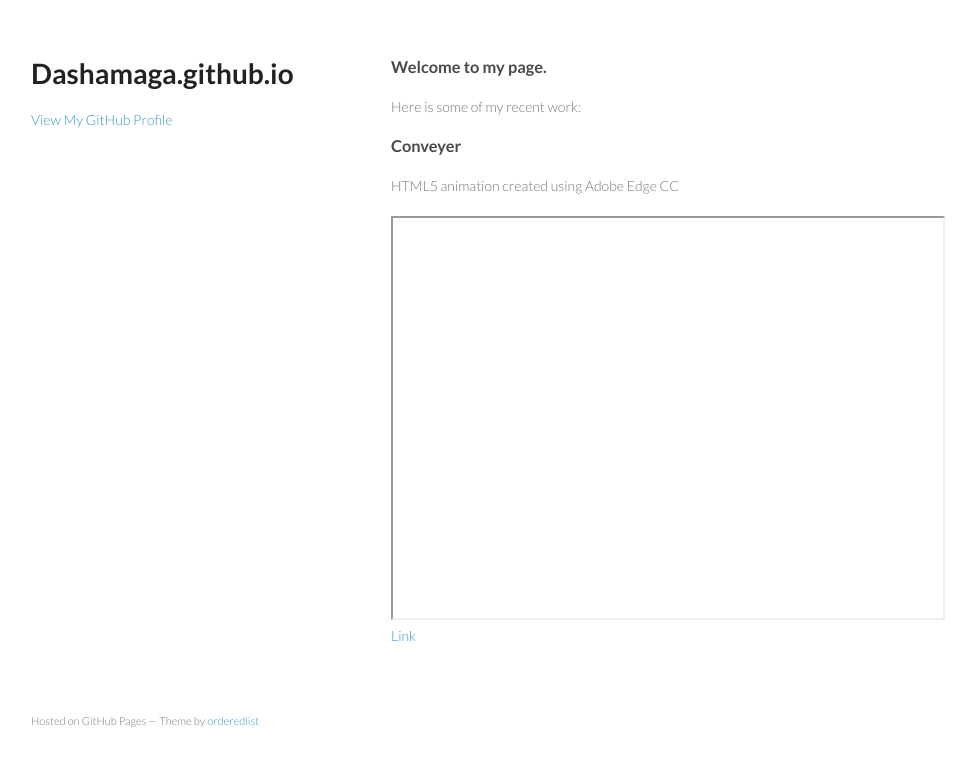
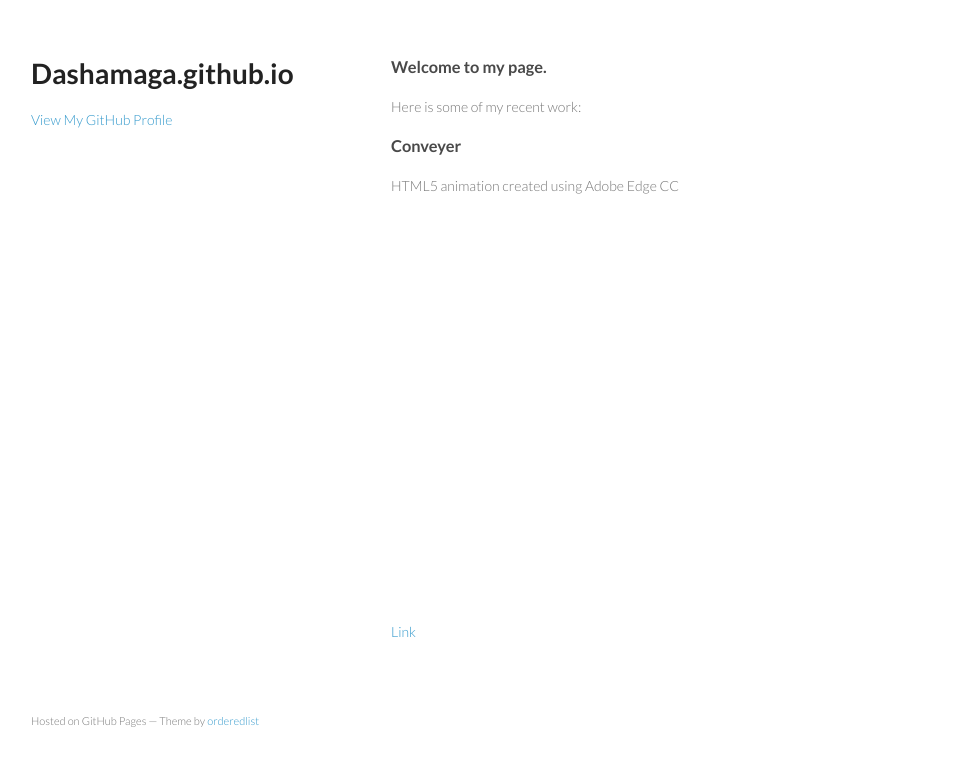
Before and after one commit to DashaMaga/dashamaga.github.io, a plain HTML site: page index.html in a window 1280 px wide. Shown: the whole page, without its empty margins (179-1155 px from the left). Drawn offline with nearby package versions, Linux system fonts and the light colour scheme; files whose address does not match are found by name.

Commit message:
updated iframe

```diff
--- a/index.html
+++ b/index.html
@@ -32,7 +32,7 @@
 
 <p>HTML5 animation created using Adobe Edge CC</p>
 
-<iframe src="projects/conveyer" width=550 height=400 scrolling="no"></iframe>
+<iframe src="projects/conveyer" width="550" height="400" frameborder="0" scrolling="no" marginheight="0" marginwidth="0"></iframe>
 <div><a href="projects/conveyer">Link</a></div>
 
 
```
